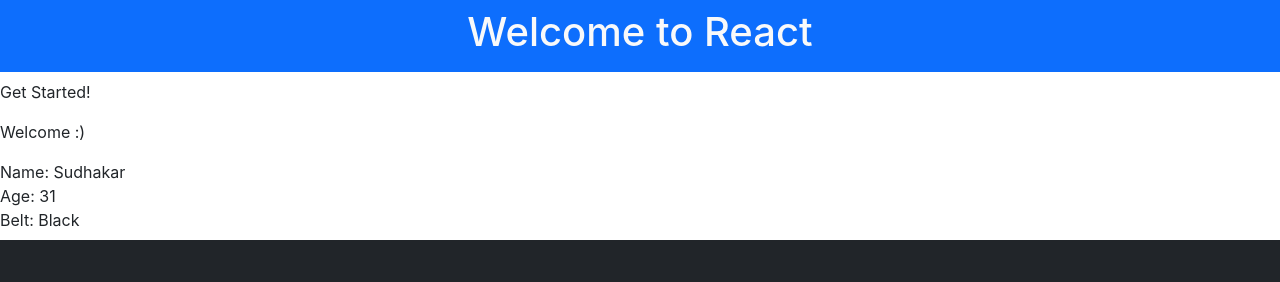
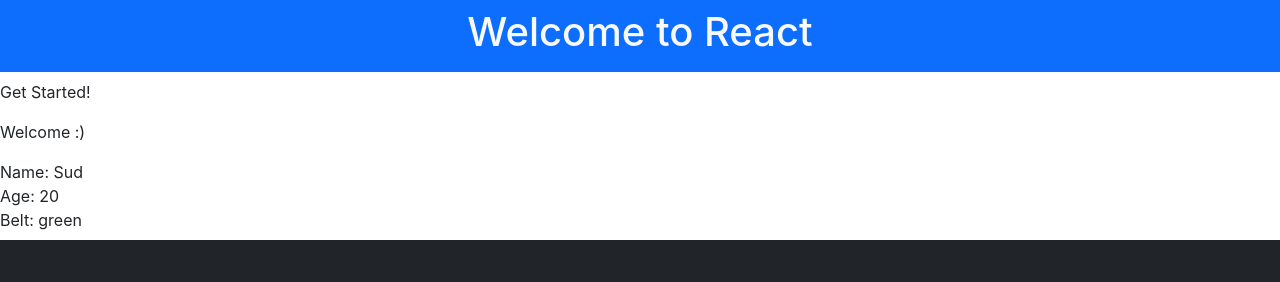
Before and after one commit to featuriz/Complete-React-Redux, a React (Create React App) app: page / in a window 1280 px wide. Shown: the top 282 px of the page. Built offline with nearby package versions, Linux system fonts and the light colour scheme.

Commit message:
Direct props

```diff
--- a/src/App.js
+++ b/src/App.js
@@ -11,7 +11,7 @@
         <main className="App-body py-2">
           <p className="start">Get Started!</p>
           <p>Welcome :)</p>
-          <Ninjas />
+          <Ninjas name="Sud" age="20" belt="green" />
         </main>
         <footer className="App-footer bg-dark text-light py-5">
           <p className="text-center">&Copy; 2021 Featuriz</p>
--- a/src/Ninjas.js
+++ b/src/Ninjas.js
@@ -2,11 +2,12 @@
 
 class Ninjas extends Component {
     render() {
+        console.log(this.props)
         return (
             <div className="ninja">
-                <div>Name: Sudhakar</div>
-                <div>Age: 31</div>
-                <div>Belt: Black</div>
+                <div>Name: {this.props.name}</div>
+                <div>Age: {this.props.age}</div>
+                <div>Belt: {this.props.belt}</div>
             </div>
         )
     }
```
Also changed, not shown: 1 other file (tests, documents, lock files or other folders).
